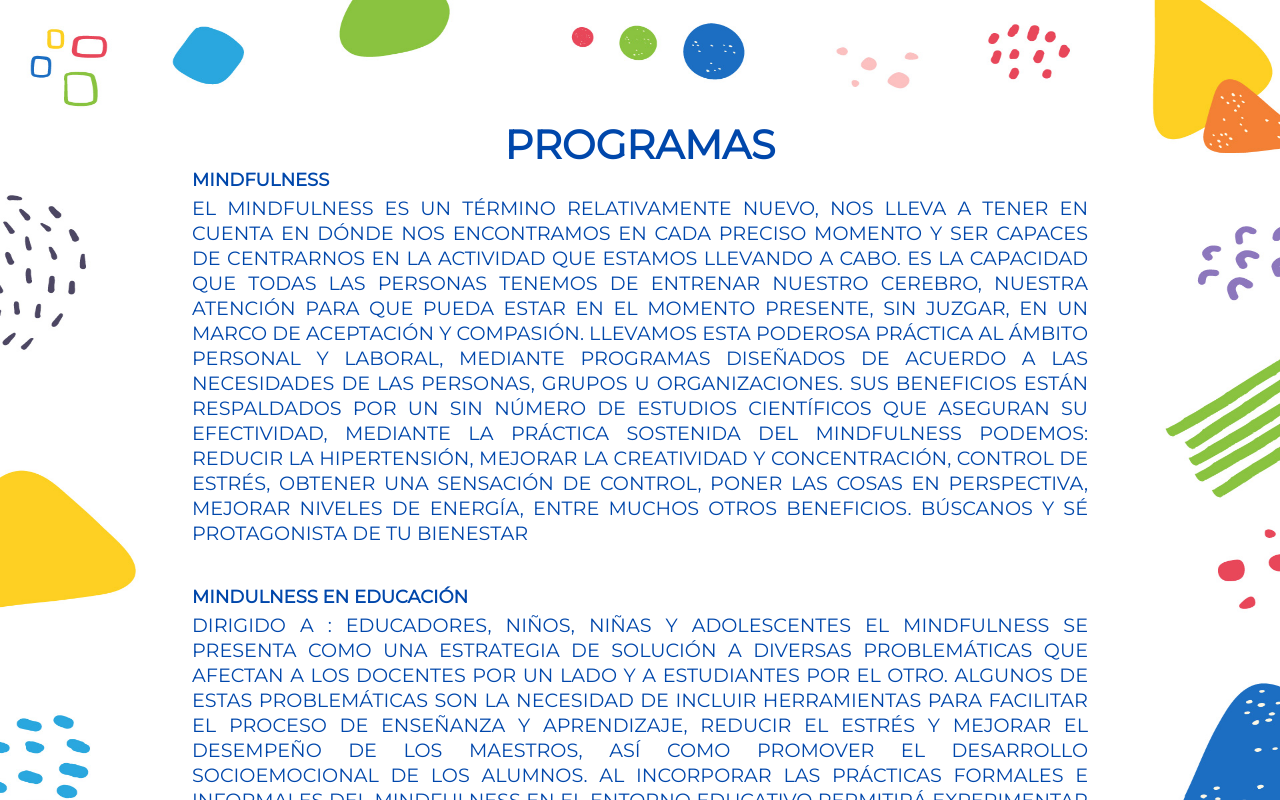
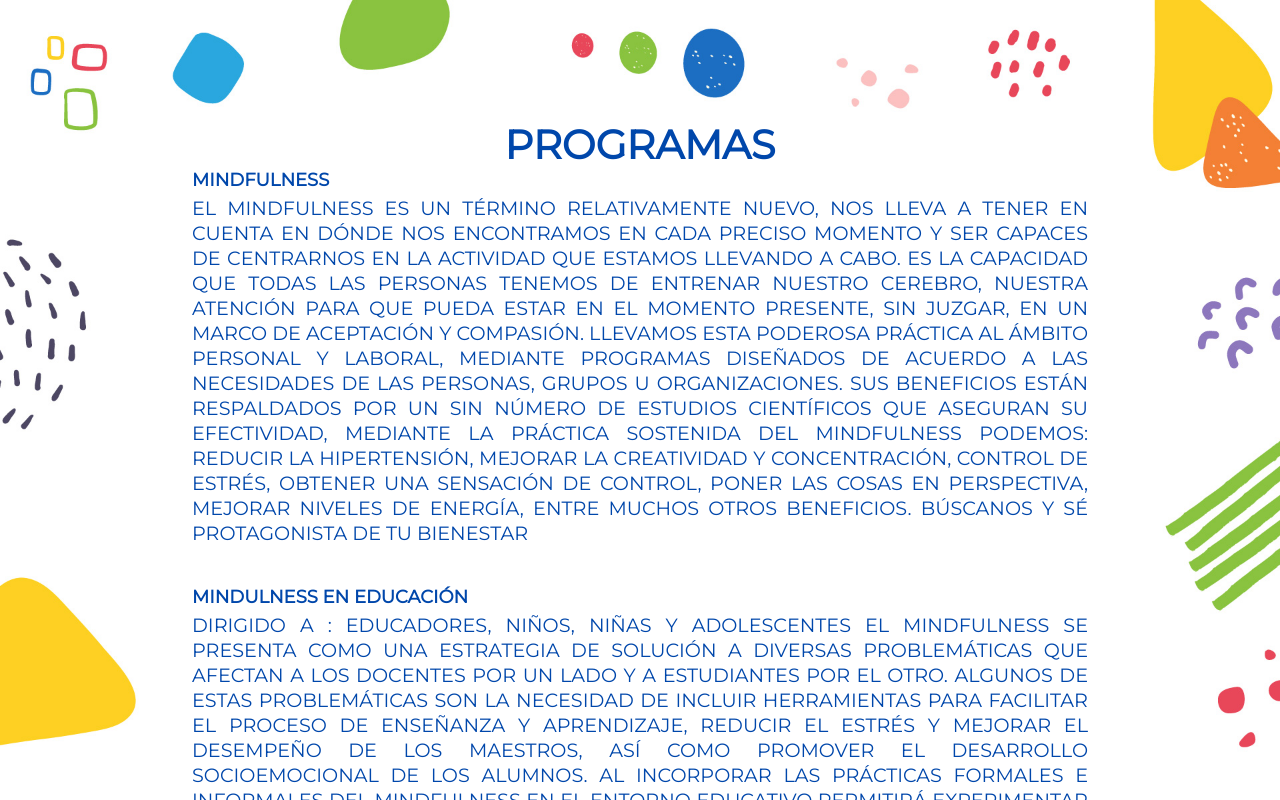
Before and after one commit to Dave965/Centro_educacion_emocional_pagina, a plain HTML site: page index.html in a window 1280 px wide. Both pictures are taken after a click on the element "PROGRAMAS". Shown: the part 800-1600 px from the top of the page. Drawn offline with nearby package versions, Linux system fonts and the light colour scheme.

Commit message:
cambios tamano background

```diff
--- a/index.css
+++ b/index.css
@@ -402,7 +402,7 @@ section {
 	background-image: url("src/fondo_nosotros.jpg");
 	background-repeat: no-repeat;
 	background-size: 100% 100%;
-	height: 220vh;
+	height: 270vh;
 	width: 100vw;
 }
 
```
